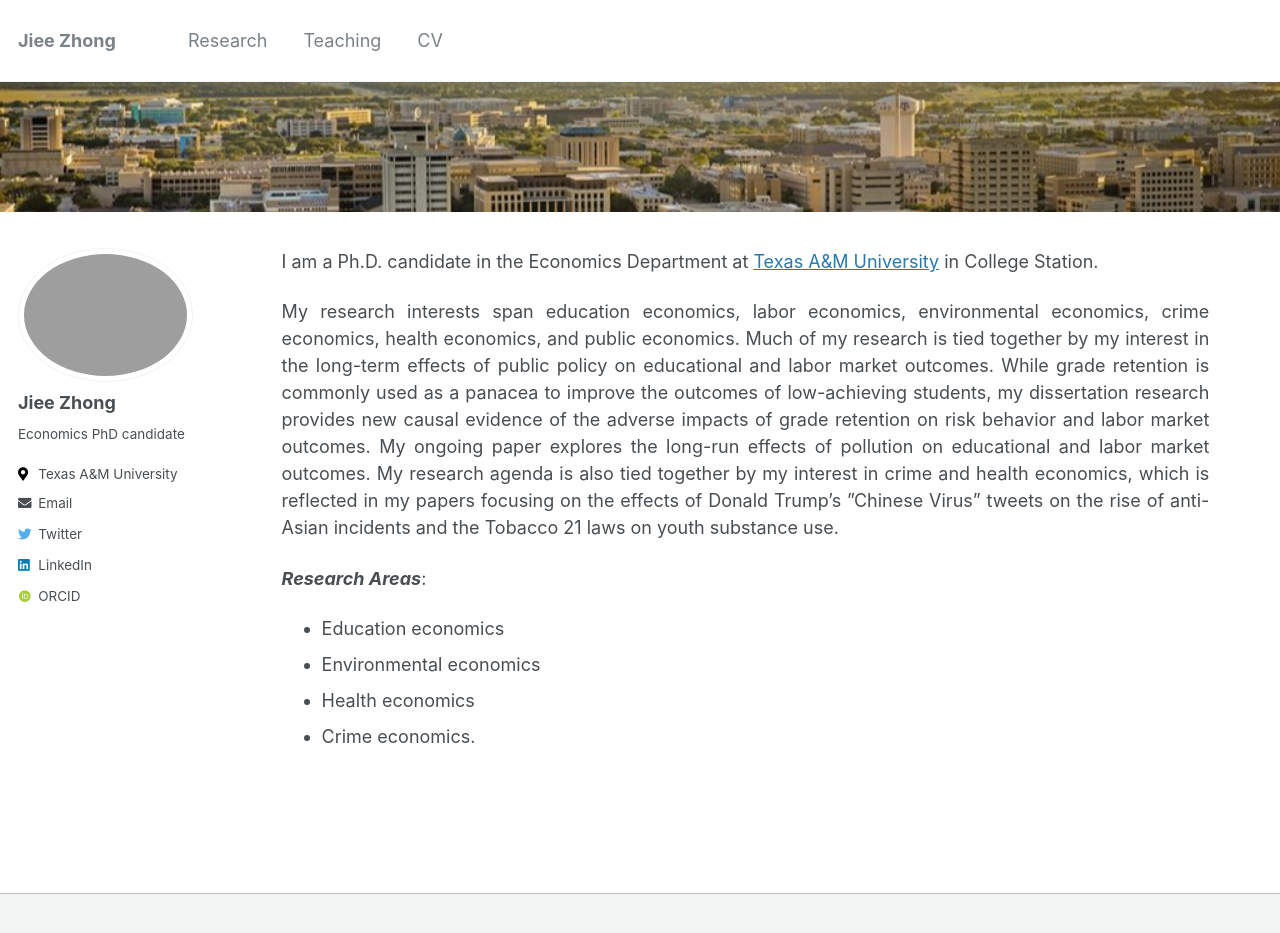
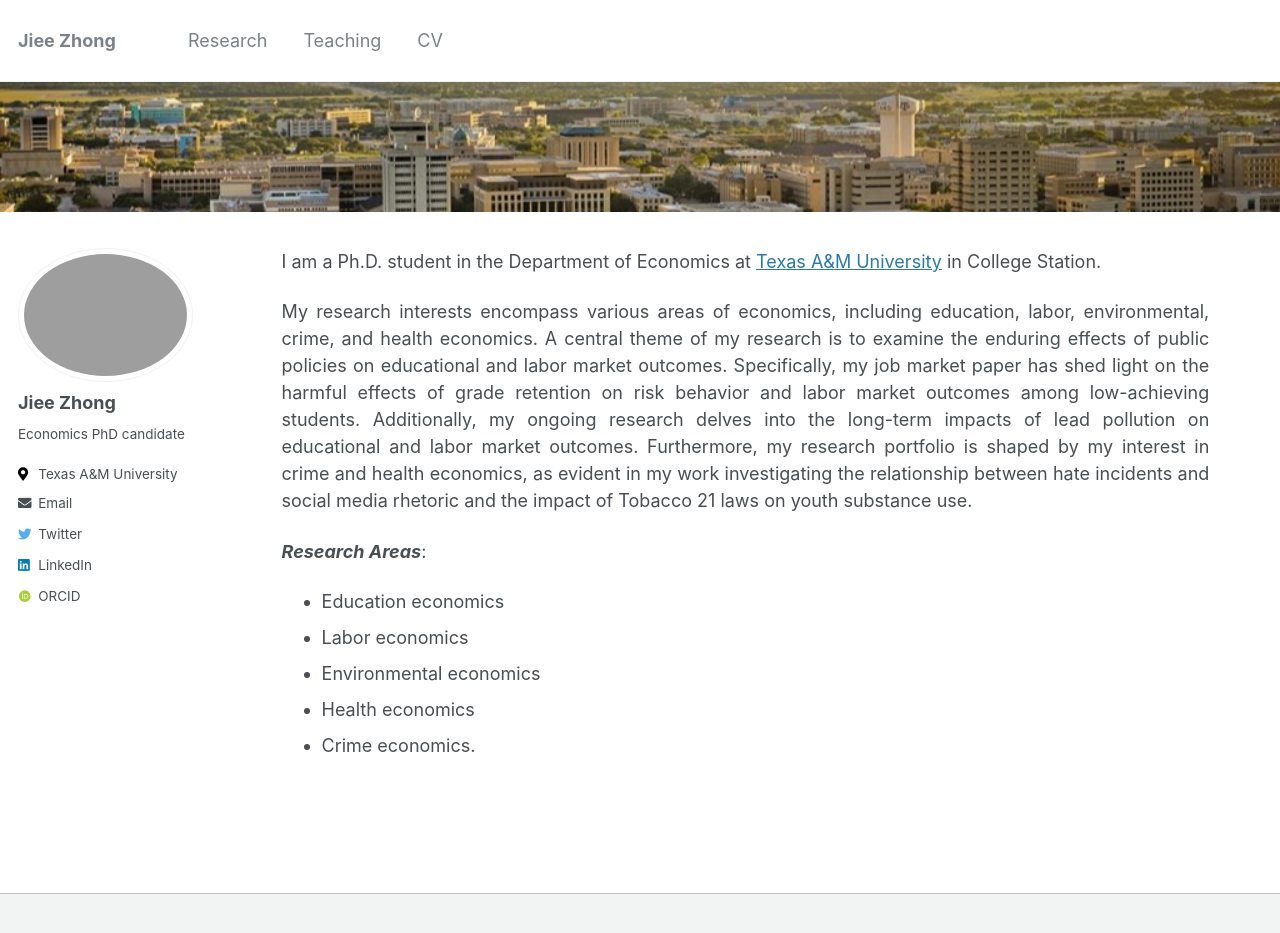
Before and after one commit to jieezhong/jieezhong.github.io, a Jekyll site: the page built from _pages/about.md, in a window 1280 px wide and 966 px high. Shown: the top 933 px of the window. Built offline with Jekyll 4.4.1, drawn with Linux system fonts in a browser that asks for light colours; some web fonts are replaced.

Commit message:
Update about.md

```diff
--- a/_pages/about.md
+++ b/_pages/about.md
@@ -6,12 +6,13 @@ header:
 ---
 
 
-I am a Ph.D. candidate in the Economics Department at [Texas A&M University](https://liberalarts.tamu.edu/economics/) in College Station.
+I am a Ph.D. student in the Department of Economics at [Texas A&M University](https://liberalarts.tamu.edu/economics/) in College Station.
 
-My research interests span education economics, labor economics, environmental economics, crime economics, health economics, and public economics. Much of my research is tied together by my interest in the long-term effects of public policy on educational and labor market outcomes. While grade retention is commonly used as a panacea to improve the outcomes of low-achieving students, my dissertation research provides new causal evidence of the adverse impacts of grade retention on risk behavior and labor market outcomes. My ongoing paper explores the long-run effects of pollution on educational and labor market outcomes. My research agenda is also tied together by my interest in crime and health economics, which is reflected in my papers focusing on the effects of Donald Trump’s ”Chinese Virus” tweets on the rise of anti-Asian incidents and the Tobacco 21 laws on youth substance use.
+My research interests encompass various areas of economics, including education, labor, environmental, crime, and health economics. A central theme of my research is to examine the enduring effects of public policies on educational and labor market outcomes. Specifically, my job market paper has shed light on the harmful effects of grade retention on risk behavior and labor market outcomes among low-achieving students. Additionally, my ongoing research delves into the long-term impacts of lead pollution on educational and labor market outcomes. Furthermore, my research portfolio is shaped by my interest in crime and health economics, as evident in my work investigating the relationship between hate incidents and social media rhetoric and the impact of Tobacco 21 laws on youth substance use.
 
 ***Research Areas***:
 - Education economics
+- Labor economics
 - Environmental economics
 - Health economics
 - Crime economics.
```
